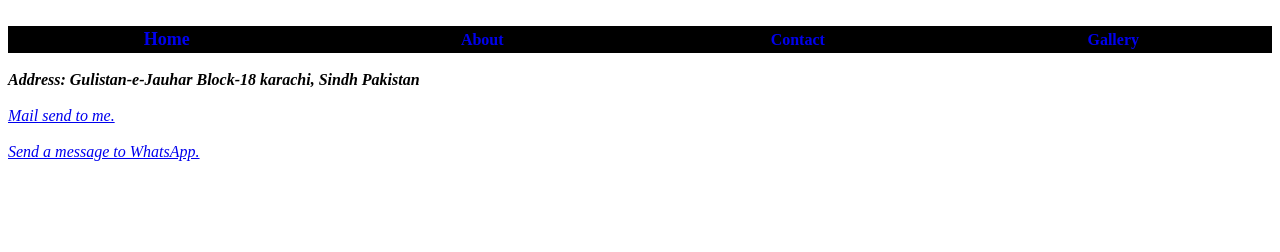
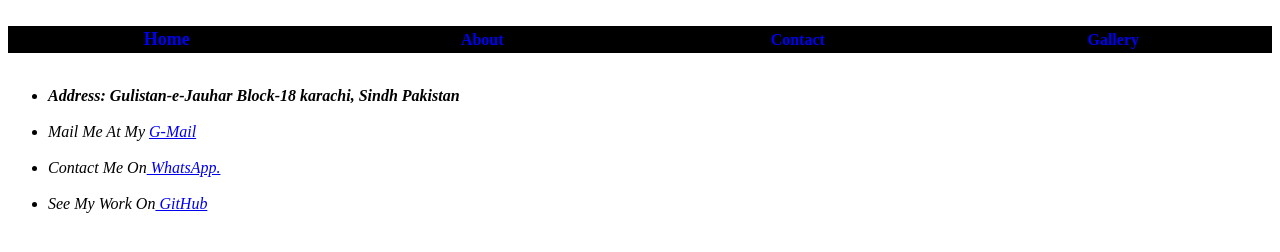
Before and after one commit to Waqas5566/b9-web-development-My-Portfolio, a plain HTML site: page contact.html in a window 1280 px wide. Drawn offline with Linux system fonts and the light colour scheme.

Commit message:
just a Portfolio

```diff
--- a/contact.html
+++ b/contact.html
@@ -24,11 +24,16 @@
     </nav>
 <br />
 
-<address><b>Address: Gulistan-e-Jauhar Block-18 karachi, Sindh Pakistan</b></address>
+<ul>
+    <li>
+<address><b>Address: Gulistan-e-Jauhar Block-18 karachi, Sindh Pakistan</b></address></li>
 <br />
-<address><a href="mailto:wa88117@gmail.com">Mail send to me.</a></address>
+<li><address>Mail Me At My <a href="mailto:wa88117@gmail.com"> G-Mail</a></address></li>
 <br />
-<address><a href="https://wa.me/+923142915734?text=I'm%20interested%20in%20your%20car%20for%20sale">Send a message to WhatsApp.</a></address>
+<li><address>Contact Me On<a href="https://wa.me/+923142915734"> WhatsApp.</a></address></li>
+<br />
+<li><address>See My Work On<a href="https://github.com/Waqas5566"> GitHub</a></address></li>
+</ul>
 
 </body>
 
```
Also changed, not shown: about.html (+12 -0 lines).
